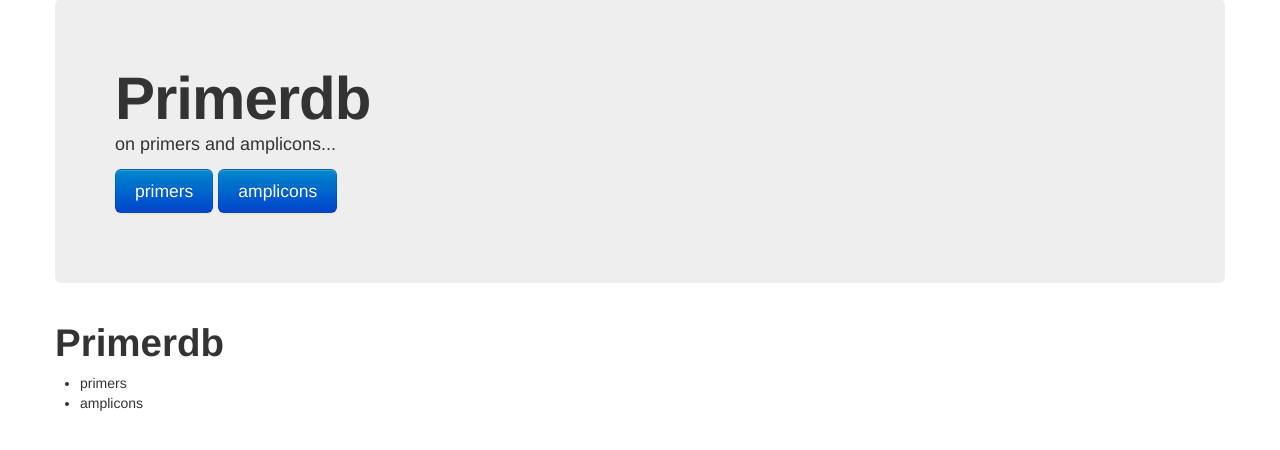
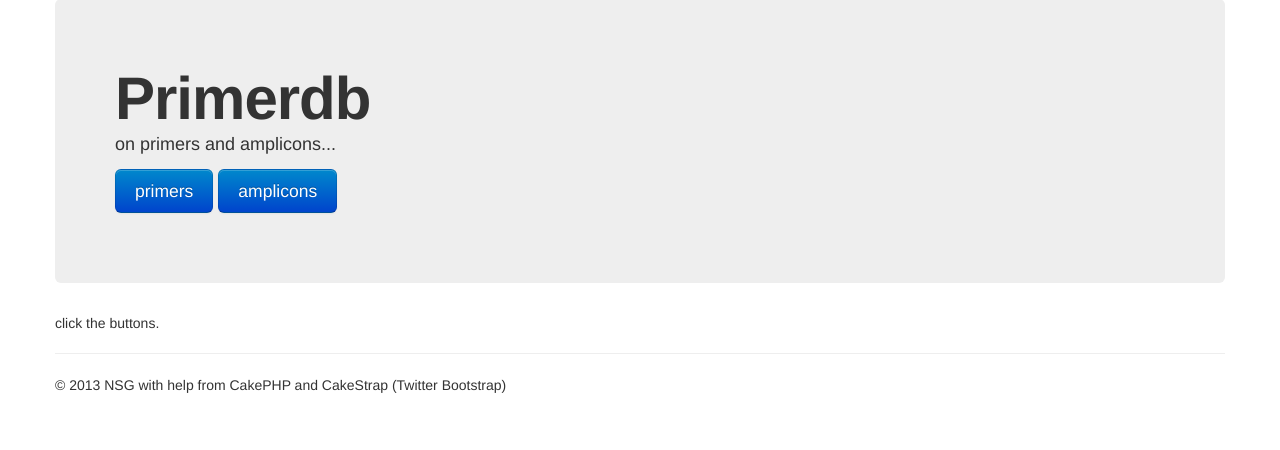
Before and after one commit to carlosp420/primerdb, a CakePHP app: the page made by app/View/Pages/home.ctp in a window 1280 px wide. Shown: the part 61-511 px from the top of the page. Run offline with PHP 8.4 and a stand-in for CakePHP, Linux system fonts and the light colour scheme; the template is opened without the code that fills it, so the values that code supplies are empty; some libraries are stand-ins or nearby versions.

Commit message:
finish up home page

```diff
--- a/app/View/Layouts/default.ctp
+++ b/app/View/Layouts/default.ctp
@@ -63,9 +63,6 @@
         </p>
     </div>
 
-		<div id="header" class="container">
-			<h1>Primerdb</h1>
-		</div>
 
 		<div id="content" class="container">
 
@@ -73,8 +70,13 @@
 
 			<?php echo $this->fetch('content'); ?>
 		</div>
-		<div id="footer">
-		</div>
+
+        <hr>
+
+		<footer>
+            <p>&copy; 2013 NSG with help from CakePHP and CakeStrap (Twitter Bootstrap)
+            </p>
+		</footer>
 	</div>
 </body>
 </html>
--- a/app/View/Pages/home.ctp
+++ b/app/View/Pages/home.ctp
@@ -1,4 +1 @@
-<ul>
-    <li>primers</li>
-    <li>amplicons</li>
-</ul>
+click the buttons.
```
Also changed, not shown: .htaccess.
